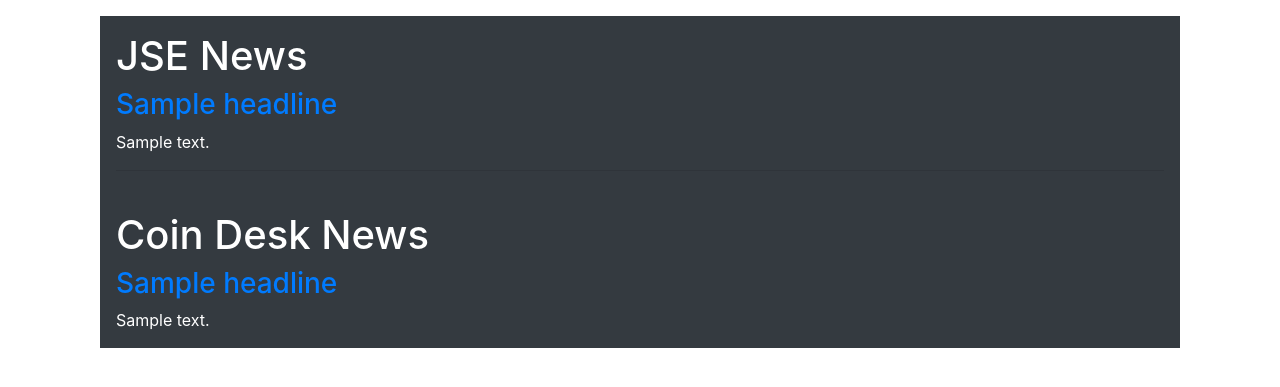
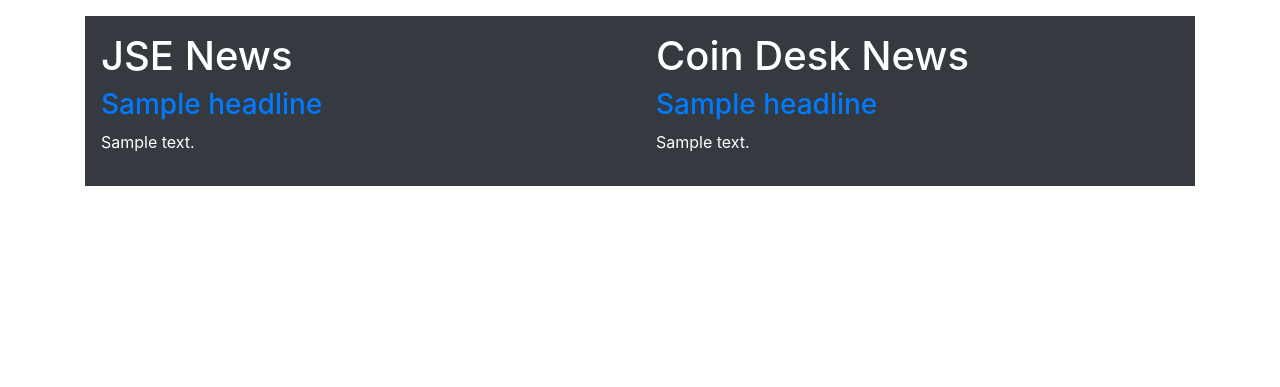
Before and after one commit to PairedProject/content_curation_project, a Django app: template src/templates/home.html in a window 1280 px wide. Shown: the part 63-450 px from the top of the page. Run offline with Django 3.2, Linux system fonts and the light colour scheme; the template is opened without the code that fills it: most values are stand-ins (such as "Sample title", 1, 10 or a date in 2020); some libraries are stand-ins or nearby versions.

Commit message:
Updated home.html styling to split news into two columns.

```diff
--- a/src/templates/home.html
+++ b/src/templates/home.html
@@ -4,26 +4,25 @@
 
 {% block content %}
 	<div class="container">
-		<div class="p-3 mb-2 bg-dark text-white">
+		<div class ='row'>
+			<div class="col-6 p-3 mb-2 bg-dark text-white">
 				<h1>JSE News</h1>
 
 				{% for item in jse_articles %}
 					<h3><a href="{{ item.Link }}" target="_blank" rel="noopener noreferrer">{{ item.Headline }}</a></h3>
-				{{item.Text}}
+					<p>{{item.Text}}</p>
 					<!-- <img src ="{{item.Image}}"> -->
 				{% endfor %}
+			</div>
 
-		<hr>
-		<br>
-
-
+			<div class="col-6 p-3 mb-2 bg-dark text-white">
 				<h1>Coin Desk News</h1>
 
 				{% for item in coindesk_articles %}
 					<h3><a href="{{ item.Link }}" target="_blank" rel="noopener noreferrer">{{ item.Headline }}</a></h3>
-				{{item.Text}}
+					<p>{{item.Text}}</p>
 				{% endfor %}
-
+			</div>
 		</div>
 	</div>
 
```
Lines whose indentation alone changed are shown as unchanged.
